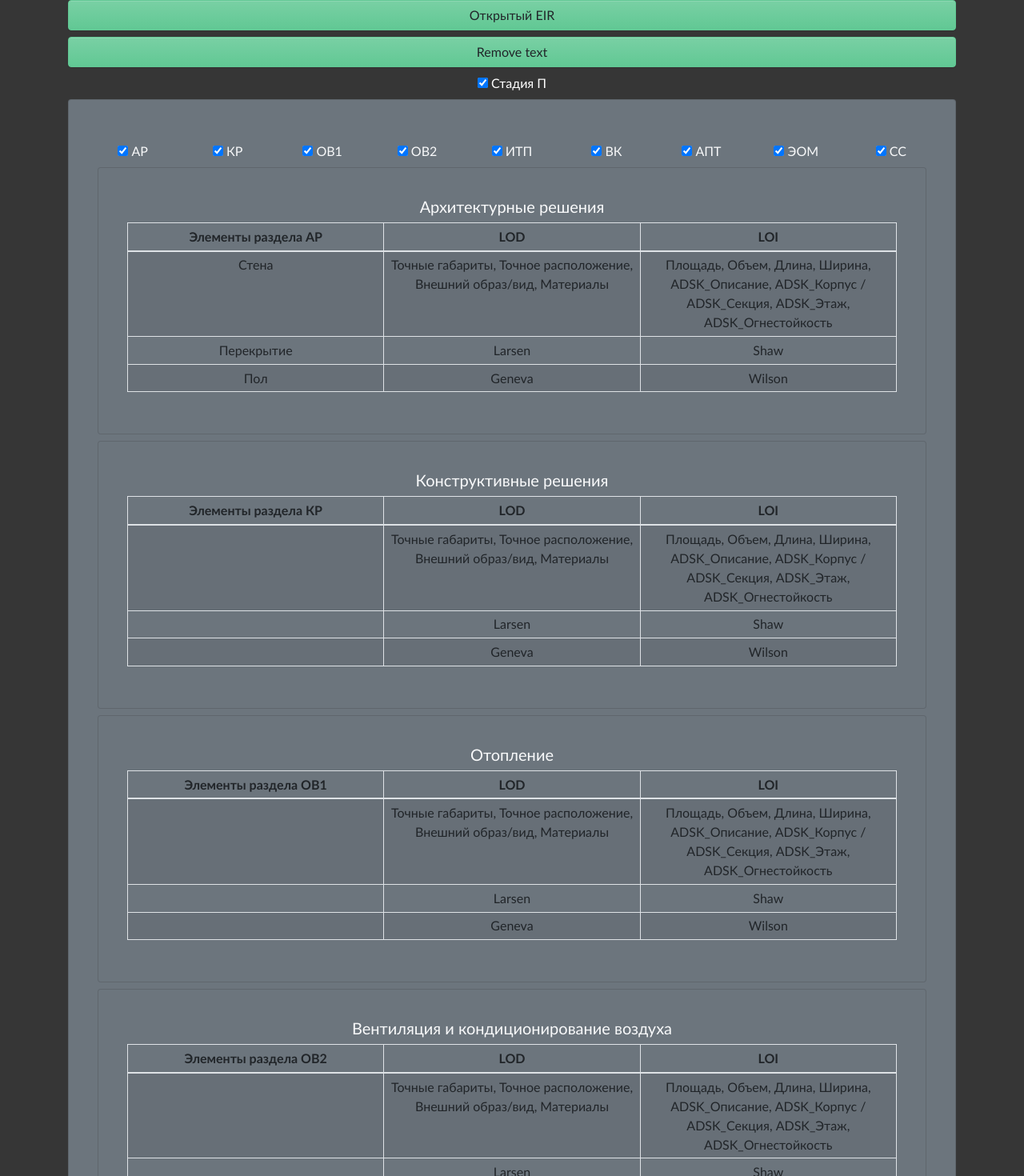
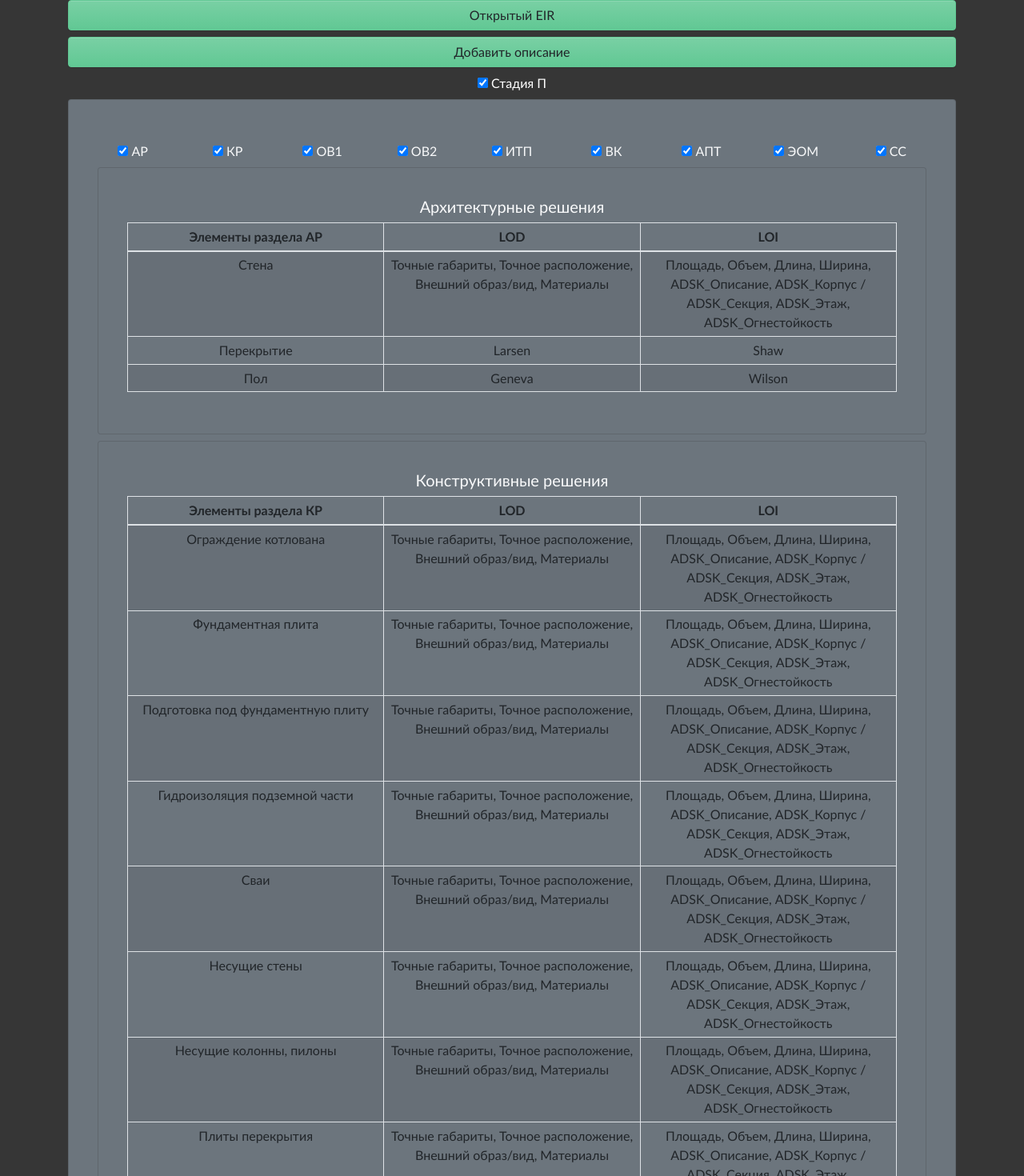
Before and after one commit to BIMOpenGroup/OpenEIR, a Nuxt app: page / in a window 1280 px wide. Shown: the top 1470 px of the page at 80% size. Built offline with nearby package versions, Linux system fonts and the light colour scheme.

Commit message:
items list key

```diff
--- a/pages/index.vue
+++ b/pages/index.vue
@@ -54,7 +54,7 @@
                     :section="info.section"
                     :title="info.title"
                     :description="Stage_P"
-                    :items_list="items.AR"
+                    :items_list="items[info.key]"
                   ></TableMaun>
                 </b-collapse>
               </div>
@@ -94,7 +94,6 @@ export default {
   },
   data() {
     return {
-      visible: {},
       sections_info: null,
       titles: {
         AR: ["АР", "Архитектурные решения"],
@@ -113,7 +112,7 @@ export default {
       items: stage_p.items,
       Stage_P: "vTerminal",
       Stage_RD: "vTerminal",
-      Remove_text: "Remove text",
+      Remove_text: "Добавить описание",
     };
   },
   created() {
@@ -122,15 +121,14 @@ export default {
     let info_list = [];
     for (const [key, value] of Object.entries(this.titles)) {
       const id = `collapse-p-${key.toLowerCase()}`;
-      this.visible[id] = true;
       info_list.push({
+        key: key,
         c_id: id,
         section: value[0],
         title: value[1],
       });
     }
     this.sections_info = info_list;
-    console.log(this.visible);
   },
   methods: {
     check_stage_p() {
@@ -161,16 +159,16 @@ export default {
         this.Stage_RD = stage_p.text;
       }
     },
-    change_visible(id) {
-      // @click="visible[info.c_id] = !visible[info.c_id]"
-      this.visible[id] = !this.visible[id];
-      console.log(this.visible);
-    },
+    // change_visible(id) {
+    //   // @click="visible[info.c_id] = !visible[info.c_id]"
+    //   this.visible[id] = !this.visible[id];
+    //   console.log(this.visible);
+    // },
   },
   computed: {
-    state() {
-      return this.value.length === 2;
-    },
+    // state() {
+    //   return this.value.length === 2;
+    // },
   },
 };
 </script>
```
